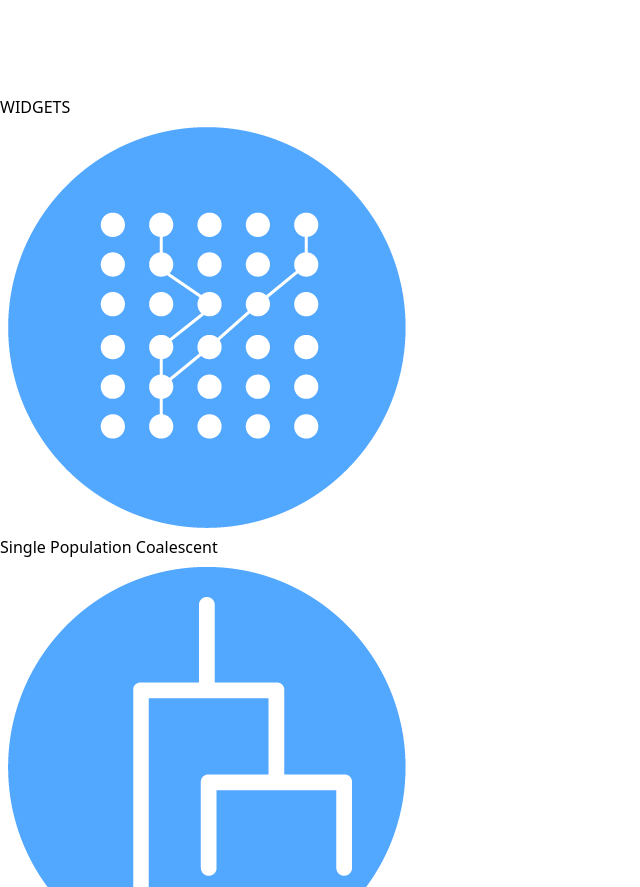
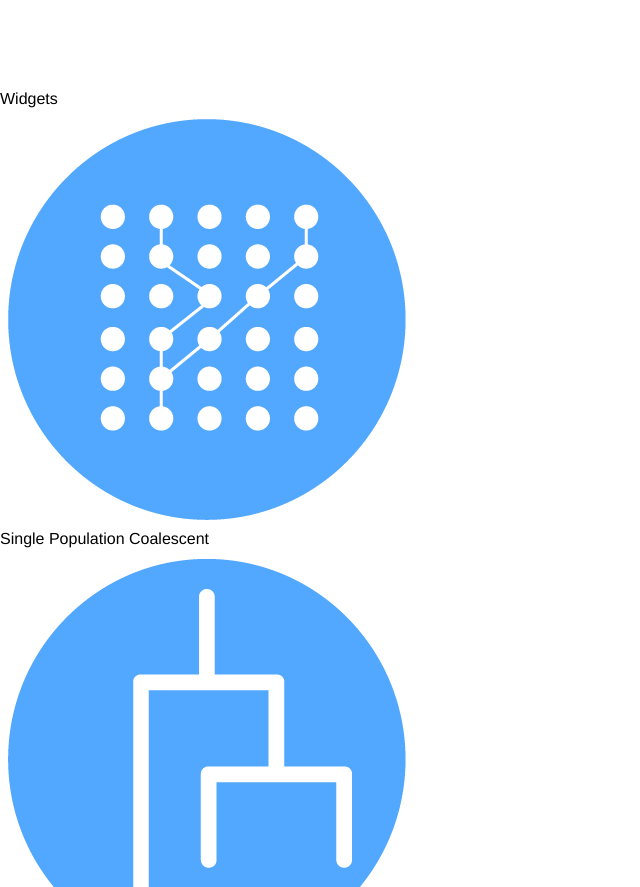
Before and after one commit to Brien-Russell/Jtest, a React app: page / in a window 1280 px wide. Shown: the part 1461-2348 px from the top of the page, without its empty margins (0-640 px from the left). Built offline with nearby package versions, Linux system fonts and the light colour scheme.

Commit message:
Add files via upload

```diff
--- a/src/AboutSection.js
+++ b/src/AboutSection.js
@@ -5,7 +5,7 @@ const AboutSection = () => {
       <div>
         <div id="About" class="py-1">
           <div class="container mx-auto px-6">
-             <h2 class="text-center text-5xl font-bold text-white">
+             <h2 class="text-center text-5xl font-thin text-white mt-24">
                 Meet The Team
             </h2>
              <img  alt="Logo"  src="/images/TeamTestImage.png" class="mx-auto mt-10 sm:mt-24 md:mt-24 lg:w-8/12 h-8/12 mb-10"></img>
--- a/src/WidgetsSection.js
+++ b/src/WidgetsSection.js
@@ -6,7 +6,7 @@ const WidgetsSection = () => {
     return (
      <div id="Widgets" class="py-20">
       <div class="bg-opacity-100 text-center  overflow-auto">
-          <h1 class="text-7xl text-white">WIDGETS</h1>
+          <h1 class="text-7xl text-white font-thin">Widgets</h1>
       <WidgetList widgets={widgets} />
       <footer><a href="#About">
           <img alt="down" src="/images/downarrow.png" class="mt-10 mx-auto w-10 h-10" />
--- a/tailwind.config.js
+++ b/tailwind.config.js
@@ -6,6 +6,9 @@ module.exports = {
     "./public/**/*.html"
   ],
   theme: {
+    fontFamily: {
+      'sans': ['Helvetica Neue'],
+    },
     container: {
       center: true,
     },
```
Also changed, not shown: README.md, build/asset-manifest.json, build/index.html, build/static/js/main.7e152d73.js.LICENSE.txt (added), 4 other files.
